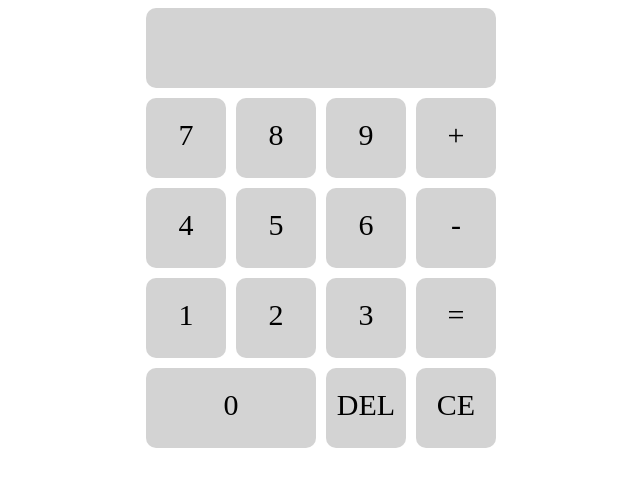
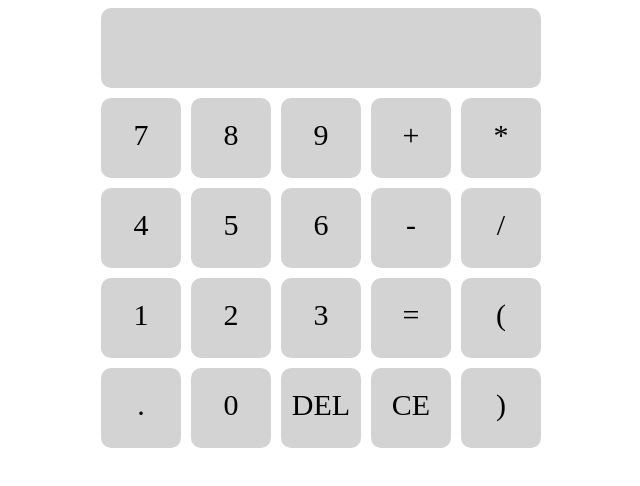
Before and after one commit to OHiddema/calculator, a plain HTML site: page index.html in a window 1280 px wide. Shown: the whole page, without its empty margins (319-959 px from the left). Drawn offline with nearby package versions, Linux system fonts and the light colour scheme.

Commit message:
add .()*/

```diff
--- a/index.html
+++ b/index.html
@@ -21,6 +21,13 @@
 
     <div class='addTo' id='plus'>+</div>
     <div class='addTo' id='minus'>-</div>
+
+    <div class='addTo' id='mult'>*</div>
+    <div class='addTo' id='div'>/</div>
+    <div class='addTo' id='point'>.</div>
+    <div class='addTo' id='bropen'>(</div>
+    <div class='addTo' id='brclose'>)</div>
+
     <div class='addTo' id='nul'>0</div>
     <div class='addTo' id='one'>1</div>
     <div class='addTo' id='two'>2</div>
--- a/style.css
+++ b/style.css
@@ -1,15 +1,21 @@
 .grid-container {
   display: grid;
-  grid-template-columns: repeat(4, 80px);
+  grid-template-columns: repeat(5, 80px);
   grid-template-rows: repeat(5, 80px);
   grid-gap: 10px;
   justify-content: center;
-  grid-template-areas: 'bd bd bd bd'
-                      'g7 g8 g9 bp'
-                      'g4 g5 g6 bm'
-                      'g1 g2 g3 be'
-                      'g0 g0 dl bc';
+  grid-template-areas: 'bd bd bd bd bd'
+                      'g7 g8 g9 bp mult'
+                      'g4 g5 g6 bm div'
+                      'g1 g2 g3 be bropen'
+                      'point g0 dl bc brclose';
 }
+
+#mult {grid-area: mult;}
+#div {grid-area: div;}
+#point {grid-area: point;}
+#bropen {grid-area: bropen;}
+#brclose {grid-area: brclose;}
 
 #disp {grid-area: bd;}
 #plus {grid-area: bp;}
```
